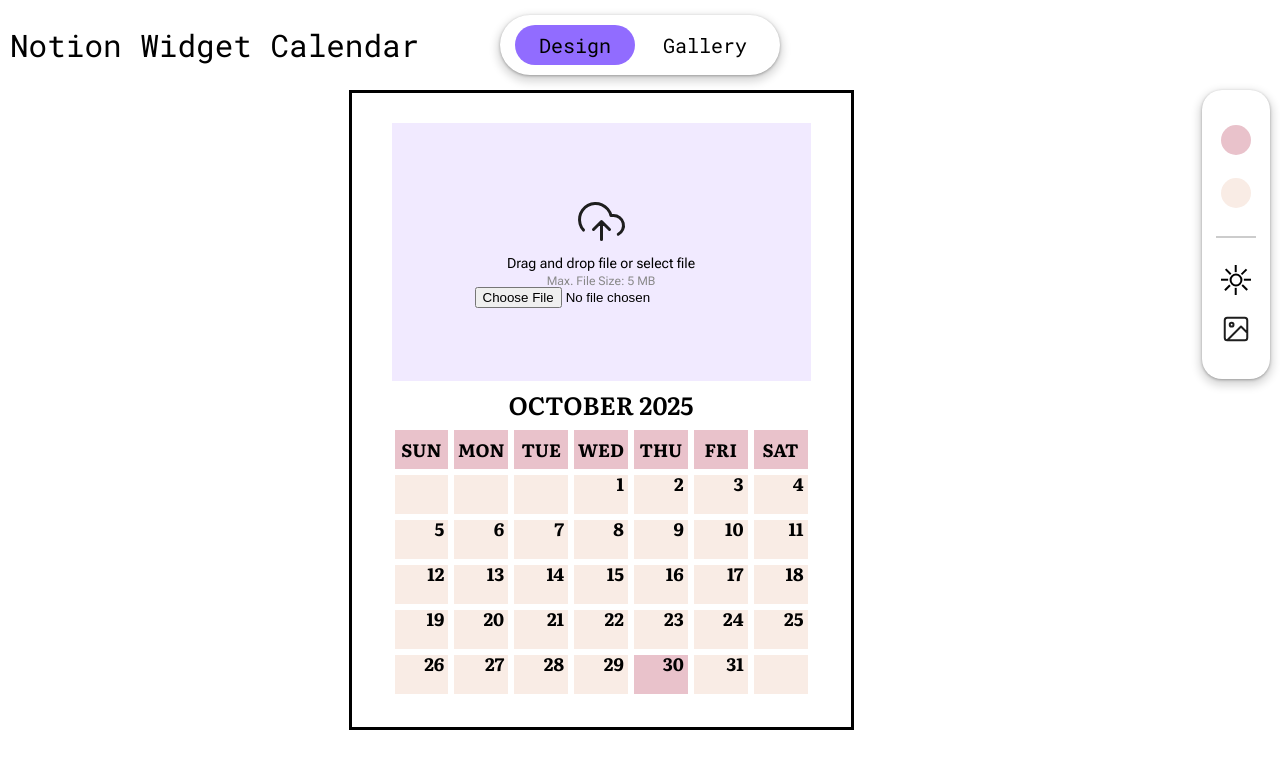
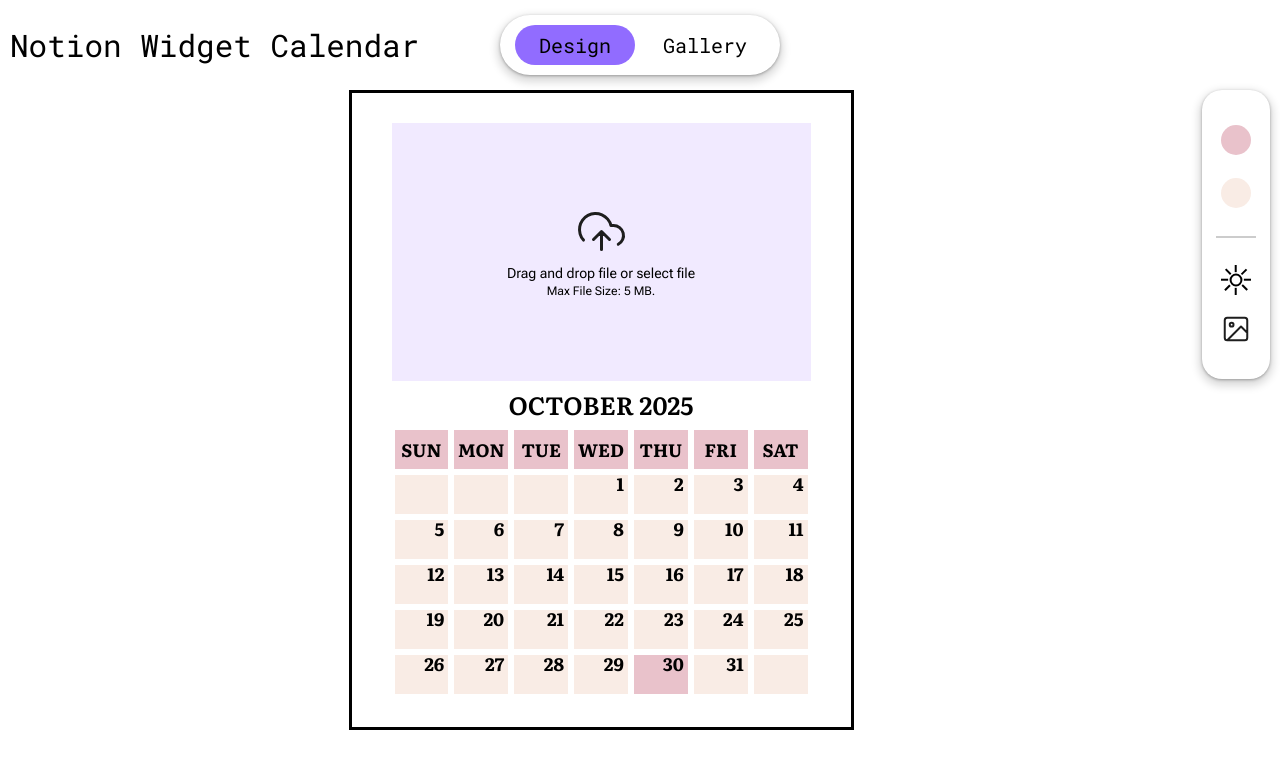
Before and after one commit to spalaguachi/notion-widget-calendar, a React (Vite) app in the folder frontend/: page / in a window 1280 px wide. Shown: the top 768 px of the page. Built offline with nearby package versions, Linux system fonts and the light colour scheme.

Commit message:
add upload image logic and data persistence

```diff
--- /dev/null
+++ b/frontend/src/components/Banner/index.css
@@ -0,0 +1,25 @@
+.error {
+  position: absolute;
+  top: 3%;
+  display: flex;
+  flex-direction: row;
+  background-color: #ffff;
+  width: 400px;
+  height: 58px;
+  border: 1px solid;
+  border-color: #ff0000;
+  border-radius: 8px;
+  padding: 2px 10px;
+
+  img {
+    width: 20px;
+    height: 20px;
+    align-self: center;
+    margin-right: 5px;
+  }
+
+  p {
+    padding: 10px 0;
+    align-self: center;
+  }
+}
--- /dev/null
+++ b/frontend/src/components/Banner/index.tsx
@@ -0,0 +1,17 @@
+import "./index.css";
+import warningIcon from "../../assets/warning_x_outline.svg";
+export interface BannerProps {
+  className?: string;
+  message: string | null;
+}
+
+const Banner = (props: BannerProps) => {
+  return (
+    <div className={`banner ${props.className}`}>
+      <img src={warningIcon} />
+      <p>{props.message}</p>
+    </div>
+  );
+};
+
+export default Banner;
--- /dev/null
+++ b/frontend/src/components/CalendarCard/ImageContainerHelpers.ts
@@ -0,0 +1,11 @@
+// if multiple use, move to constants file...
+export const maxFileSizeBytes = 5242880;
+export const acceptedFileTypes = ["image/jpeg", "image/png"];
+export const imageBgColor = "#D4BFFF";
+export const hoverImageBgColor = "#F1EAFF";
+
+export const fmtBytes = (n: number) => {
+  if (n < 1024) return `${n} B`;
+  if (n < 1024 * 1024) return `${(n / 1024).toFixed(1)} KB`;
+  return `${(n / 1024 / 1024).toFixed(0)} MB`;
+};
--- a/frontend/src/components/CalendarCard/components/ImageContainer.tsx
+++ b/frontend/src/components/CalendarCard/components/ImageContainer.tsx
@@ -1,49 +1,164 @@
 import React from "react";
 import imgUpload from "../../../assets/upload_cloud.svg";
-import { useState } from "react";
+import imgRemove from "../../../assets/trash.svg";
+import { useState, useRef, useEffect } from "react";
+import { useThemeDispatch } from "../../../utils/context";
+import {
+  maxFileSizeBytes,
+  fmtBytes,
+  imageBgColor,
+  hoverImageBgColor,
+  acceptedFileTypes,
+} from "../ImageContainerHelpers";
+import Banner from "../../Banner";
+import { editImage } from "../../../utils/reducer";
+const ImageContainer = () => {
+  interface UploadFile {
+    file: File;
+    filename: string;
+    preview: string;
+  }
+  const dispatch = useThemeDispatch();
 
-const ImageContainer = () => {
-  const [image, setImage] = useState<string | null>(null);
+  const inputRef = useRef<HTMLInputElement | null>(null);
+  const [image, setImage] = useState<UploadFile | null>(null);
+  const [error, setError] = useState<string | null>(null);
+  const [isDragging, setIsDragging] = useState<boolean>(false);
 
-  const handleImageChange = (e: React.ChangeEvent<HTMLInputElement>) => {
-    if (e.target.files && e.target.files.length > 0) {
-      const file = e.target.files[0];
-      if (file) {
-        const reader = new FileReader();
-        reader.onload = () => {
-          const result = reader.result as string;
-          if (result) {
-            setImage(result);
+  useEffect(() => {
+    // if (!image) return;
+    // const imageUrl = URL.createObjectURL(image.file);
+    // inputRef.current.src = imageUrl;
+
+    // Cleanup function when component unmounts to prevent leakage
+    return () => {
+      if (image) {
+        URL.revokeObjectURL(image.preview);
       }
+      // inputRef.current.src = ""; // Clear src just in case
     };
-        reader.readAsDataURL(file);
+  }, [image]);
+
+  const handleImageChange = () => inputRef.current?.click();
+
+  const addFile = (files: FileList | null) => {
+    if (error) {
+      setError(null);
     }
+    if (!files?.length) return;
+    const f = files[0];
+    if (f.size > maxFileSizeBytes) {
+      setError(
+        `${f.name} is too large, max file size is ${fmtBytes(maxFileSizeBytes)}.`,
+      );
+      if (inputRef.current) inputRef.current!.value = "";
+      return;
     }
+    if (!acceptedFileTypes.includes(f.type)) {
+      setError(
+        `${f.type} is not an accepted file type: ${acceptedFileTypes.join(", ")}`,
+      );
+      return;
+    }
+    let preview: string;
+    try {
+      preview = URL.createObjectURL(f);
+    } catch {
+      setError("Could not load image");
+      return;
+    }
+
+    const newImage: UploadFile = {
+      file: f,
+      filename: f.name,
+      preview: preview,
     };
-  const uploadImage = () => {
-    if (image) {
-      // image, name on top when hover, click to change file, small checkmark to say uploaded?
+
+    dispatch(editImage(newImage.file));
+
+    setImage((prev) => {
+      if (prev?.preview) URL.revokeObjectURL(prev.preview);
+      return newImage;
+    });
+  };
+
+  const removeFile = () => {
+    dispatch(editImage(null));
+    setImage((prev) => {
+      if (!prev) return null;
+      if (prev.preview) URL.revokeObjectURL(prev.preview);
+      console.log("preview removed...");
+      return null;
+    });
+  };
+
+  const onDrop: React.DragEventHandler<HTMLDivElement> = (
+    e: React.DragEvent<HTMLDivElement>,
+  ) => {
+    e.preventDefault();
+    setIsDragging(false);
+    // setError(null) should be fixed in addFile...
+    addFile(e.dataTransfer.files);
+  };
+  const onDragOver: React.DragEventHandler<HTMLDivElement> = (
+    e: React.DragEvent<HTMLDivElement>,
+  ) => {
+    e.preventDefault();
+  };
+  const onDragEnter: React.DragEventHandler<HTMLDivElement> = (
+    e: React.DragEvent<HTMLDivElement>,
+  ) => {
+    e.preventDefault();
+    setIsDragging(true);
+  };
+  const onDragLeave: React.DragEventHandler<HTMLDivElement> = (
+    e: React.DragEvent<HTMLDivElement>,
+  ) => {
+    e.preventDefault();
+    setIsDragging(false);
+  };
+
   return (
+    <div className="image-container">
+      {image && (
         <>
-          <img className="uploaded-img" src={image} />
+          <img className="img-preview" src={image.preview} />
+          <div className="img-preview-overlay">
+            <p className="img-preview-overlay-filename">{image.filename}</p>
+            <img src={imgRemove} onClick={removeFile} />
+          </div>
         </>
-      );
-    }
-    return (
+      )}
+      {!image && (
         <>
-        <img src={imgUpload} />
-        <h1>Drag and drop file or select file</h1>
-        <p>Max. File Size: 5 MB</p>
           <input
+            ref={inputRef}
             type="file"
             id="imageInput"
-          accept="image/png, image/jpg, image/jpg"
-          onChange={handleImageChange}
+            accept="image/png, image/jpeg"
+            hidden
+            onChange={(e) => addFile(e.target.files)}
           />
+          <div
+            className="upload-text"
+            onClick={handleImageChange}
+            onDrop={onDrop}
+            onDragOver={onDragOver}
+            onDragEnter={onDragEnter}
+            onDragLeave={onDragLeave}
+            style={{
+              backgroundColor: isDragging ? imageBgColor : hoverImageBgColor,
+            }}
+          >
+            <img style={{ width: "49px", height: "49px" }} src={imgUpload} />
+            <h1>Drag and drop file or select file</h1>
+            <p>Max File Size: {fmtBytes(maxFileSizeBytes)}.</p>
+          </div>
+          {error && <Banner className="error" message={error} />}
         </>
+      )}
+    </div>
   );
-  };
-  return <div className="image-container">{uploadImage()}</div>;
 };
 
 export default ImageContainer;
--- a/frontend/src/components/CalendarCard/index.css
+++ b/frontend/src/components/CalendarCard/index.css
@@ -25,13 +25,26 @@
   padding: 30px 40px;
 }
 
+/* .image-container :hover{
+    background-color: #D4BFFF;
+} */
 .image-container {
+  position: relative;
   background-color: #f1eaff;
   display: flex;
   justify-content: center;
   align-items: center;
   flex-direction: column;
   height: 45%;
+
+  .upload-text {
+    display: flex;
+    flex-direction: inherit;
+    align-items: inherit;
+    justify-content: inherit;
+    width: 100%;
+    height: 100%;
+  }
 
   h1 {
     padding-top: 10px;
@@ -43,15 +56,64 @@
   p {
     font-family: Roboto Flex;
     font-size: 12px;
-    color: #898989;
   }
 
-  .uploaded-img {
+  .img-preview {
+    /* display: block; */
+    object-fit: cover;
+    min-width: 100%;
+    min-height: 100%;
+  }
+
+  /* .img-preview:hover + .img-info {
+    display: block;
+    background: linear-gradient(180deg, rgba(0, 0, 0, 0) 62%, rgba(0, 0, 0, 0.00345888) 63.94%, rgba(0, 0, 0, 0.014204) 65.89%, rgba(0, 0, 0, 0.0326639) 67.83%, rgba(0, 0, 0, 0.0589645) 69.78%, rgba(0, 0, 0, 0.0927099) 71.72%, rgba(0, 0, 0, 0.132754) 73.67%, rgba(0, 0, 0, 0.177076) 75.61%, rgba(0, 0, 0, 0.222924) 77.56%, rgba(0, 0, 0, 0.267246) 79.5%, rgba(0, 0, 0, 0.30729) 81.44%, rgba(0, 0, 0, 0.341035) 83.39%, rgba(0, 0, 0, 0.367336) 85.33%, rgba(0, 0, 0, 0.385796) 87.28%, rgba(0, 0, 0, 0.396541) 89.22%, rgba(0, 0, 0, 0.4) 91.17%)
+  } */
+
+  /* The overlay effect - lays on top of the container and over the image */
+
+  .img-preview-overlay {
+    position: absolute;
+    bottom: 0;
+    background: rgb(0, 0, 0);
+    background: rgba(0, 0, 0, 0.5);
+    /* Black see-through */
+    color: #f1f1f1;
     width: 100%;
-    height: 100%;
+    transition: 0.5s ease;
+    opacity: 0;
+    color: white;
+    font-size: 20px;
+    padding: 20px;
+
+    display: flex;
+    /* text-align: center; */
+
+    .img-preview-overlay-filename {
+      color: #ffff;
+      flex: 1;
+      align-self: center;
+    }
+
+    img {
+      width: 20px;
+      height: 20px;
+    }
   }
+
+  /* .img-preview-overlay {
+    display: none;
+  } */
 }
 
+/* When you mouse over the container, fade in the overlay title */
+.image-container:hover .img-preview-overlay {
+  opacity: 1;
+}
+
+/* .image-container .upload-text {
+  justify-content: center;
+} */
 .calendar-header {
   /* height: 10vh; */
   font-family: Literata;
--- a/frontend/src/components/ToolBar/index.css
+++ b/frontend/src/components/ToolBar/index.css
@@ -33,7 +33,7 @@
   height: 35%;
 }
 
-.toolbar>.color-selector-area>.theme-picker {
+.toolbar > .color-selector-area > .theme-picker {
   border-radius: 50%;
   width: 30px;
   height: 30px;
@@ -41,7 +41,7 @@
 }
 
 .theme-picker.active {
-  border: 2px solid #916CFF;
+  border: 2px solid #916cff;
 }
 
 .divider {
--- a/frontend/src/index.css
+++ b/frontend/src/index.css
@@ -62,7 +62,7 @@ time, mark, audio, video {
 	vertical-align: baseline;
   font-family: Roboto Mono, system-ui, Avenir, Helvetica, Arial, sans-serif;
   font-weight: 400;
-  color:#000;
+  color: #000;
 }
 
 /* HTML5 display-role reset for older browsers */
--- a/frontend/src/utils/context.tsx
+++ b/frontend/src/utils/context.tsx
@@ -9,6 +9,7 @@ export interface ThemeData {
   dayColor: string;
   isLight: boolean;
   isDefaultImage: boolean;
+  image: File | null;
 }
 
 export const initialTheme: ThemeData = {
@@ -16,6 +17,7 @@ export const initialTheme: ThemeData = {
   dayColor: DEFAULT_COLOR_SCHEME.DAY_COLOR,
   isLight: true,
   isDefaultImage: false,
+  image: null,
 };
 
 /*check if initial should be null or initialTheme  if dispatch gives issues set to Dispatch<> | null*/
```
Also changed, not shown: frontend/src/utils/actions.ts (+8 -1 lines), frontend/src/utils/reducer.ts (+8 -0 lines), frontend/src/assets/trash.svg (added), frontend/src/assets/warning_x_outline.svg (added), frontend/src/components/ColorPicker/index.tsx (line endings or trailing spaces). Lines whose indentation alone changed are shown as unchanged.
